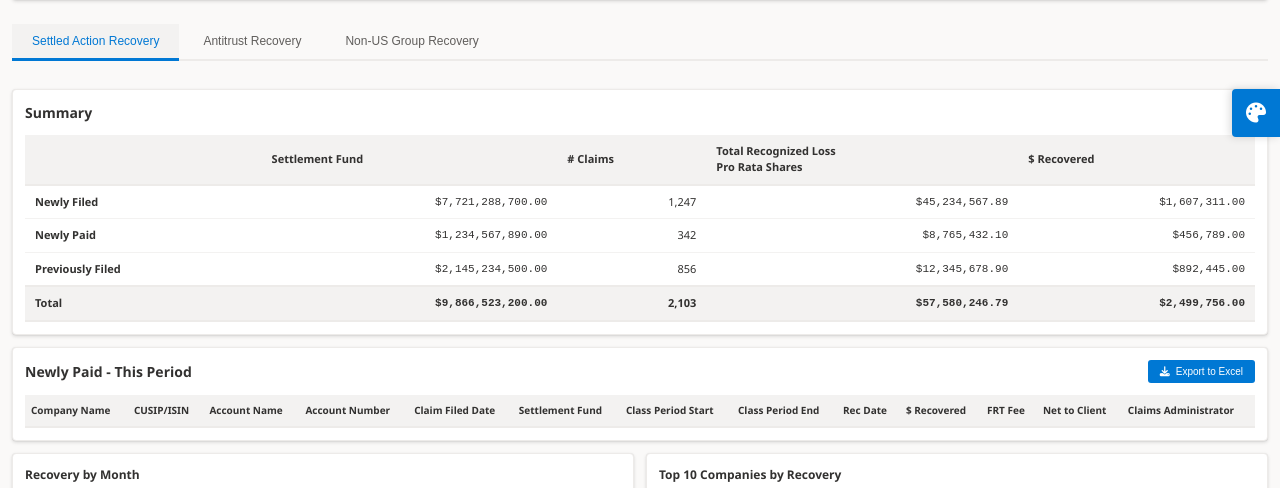
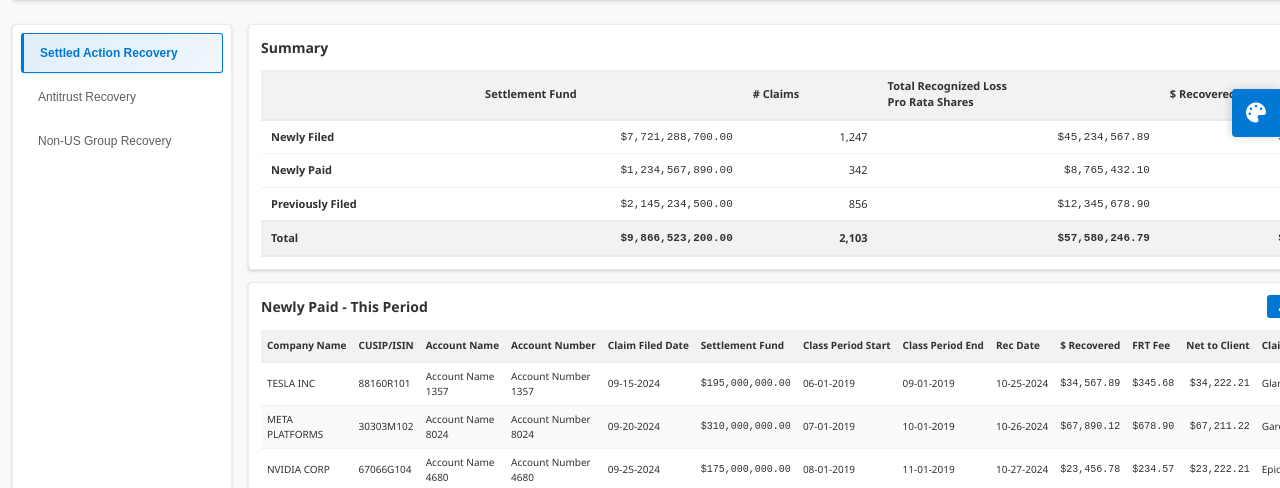
Before and after one commit to Craigjd77/art-dashboard, a plain HTML site: page client-status-reports.html in a window 1280 px wide. Shown: the part 311-799 px from the top of the page. Drawn offline with nearby package versions, Linux system fonts and the light colour scheme.

Commit message:
Improve left navigation styling with vertical sidebar layout, borders, and enhanced active state

```diff
--- a/client-status-reports.html
+++ b/client-status-reports.html
@@ -43,35 +43,59 @@
             color: var(--pbi-text-secondary);
         }
 
+        .report-tabs-container {
+            display: flex;
+            gap: 16px;
+            margin-bottom: 16px;
+        }
+
         .report-tabs {
             display: flex;
-            gap: 4px;
-            margin-bottom: 16px;
-            border-bottom: 2px solid var(--pbi-border);
+            flex-direction: column;
+            gap: 0;
+            min-width: 220px;
+            background: var(--pbi-card-bg);
+            border: 1px solid var(--pbi-border);
+            border-radius: 4px;
+            padding: 8px;
+            box-shadow: var(--pbi-shadow);
         }
 
         .report-tab {
-            padding: 10px 20px;
+            padding: 12px 16px;
             background: transparent;
-            border: none;
-            border-bottom: 3px solid transparent;
+            border: 1px solid transparent;
+            border-radius: 3px;
             font-size: 12px;
             font-weight: 500;
             color: var(--pbi-text-secondary);
             cursor: pointer;
             transition: all 0.2s ease;
-            margin-bottom: -2px;
+            text-align: left;
+            margin-bottom: 4px;
+        }
+
+        .report-tab:last-child {
+            margin-bottom: 0;
         }
 
         .report-tab:hover {
             color: var(--pbi-primary);
             background: var(--pbi-hover);
+            border-color: var(--pbi-border);
         }
 
         .report-tab.active {
             color: var(--pbi-primary);
-            border-bottom-color: var(--pbi-primary);
-            background: var(--pbi-hover);
+            background: linear-gradient(135deg, rgba(0, 120, 212, 0.12) 0%, rgba(0, 120, 212, 0.06) 100%);
+            border-color: var(--pbi-primary);
+            border-left-width: 3px;
+            font-weight: 600;
+            box-shadow: 0 1px 3px rgba(0, 120, 212, 0.15);
+        }
+
+        .report-content-wrapper {
+            flex: 1;
         }
 
         .summary-section {
@@ -411,13 +435,17 @@
             </div>
         </div>
 
-        <!-- Report Tabs -->
+        <!-- Report Tabs Container -->
+        <div class="report-tabs-container">
+            <!-- Report Tabs (Left Sidebar) -->
             <div class="report-tabs">
                 <button class="report-tab active" data-tab="settled">Settled Action Recovery</button>
                 <button class="report-tab" data-tab="antitrust">Antitrust Recovery</button>
                 <button class="report-tab" data-tab="nonus">Non-US Group Recovery</button>
             </div>
 
+            <!-- Report Content (Right Side) -->
+            <div class="report-content-wrapper">
                 <!-- Settled Action Recovery Tab -->
                 <div class="report-tab-content" id="settledTab">
             <!-- Summary Section -->
@@ -779,6 +807,8 @@
             </div>
                 </div>
             </div>
+        </div>
+    </div>
 
     <!-- FRT Footer -->
     <div class="frt-footer">
@@ -890,6 +920,31 @@
             });
         }
 
+        function populateSettledNewlyPaidTable() {
+            const tbody = document.getElementById('settledNewlyPaidTableBody');
+            tbody.innerHTML = '';
+
+            settledNewlyPaidData.forEach(row => {
+                const tr = document.createElement('tr');
+                tr.innerHTML = `
+                    <td>${row.company}</td>
+                    <td>${row.cusip}</td>
+                    <td>${row.accountName}</td>
+                    <td>${row.accountNumber}</td>
+                    <td class="date-cell">${row.filedDate}</td>
+                    <td class="currency-cell">${row.fund}</td>
+                    <td class="date-cell">${row.periodStart}</td>
+                    <td class="date-cell">${row.periodEnd}</td>
+                    <td class="date-cell">${row.recDate}</td>
+                    <td class="currency-cell">${row.recovered}</td>
+                    <td class="currency-cell">${row.fee}</td>
+                    <td class="currency-cell">${row.net}</td>
+                    <td>${row.admin}</td>
+                `;
+                tbody.appendChild(tr);
+            });
+        }
+
         function populateAntitrustNewlyPaidTable() {
             const tbody = document.getElementById('antitrustNewlyPaidTableBody');
             tbody.innerHTML = '';
@@ -980,38 +1035,6 @@
                 `;
                 tbody.appendChild(tr);
             });
-        }
-
-        // Export function
-        function exportTable(tableId, filename) {
-            const table = document.getElementById(tableId);
-            if (!table) return;
-
-            let csv = [];
-            const rows = table.querySelectorAll('tr');
-
-            for (let i = 0; i < rows.length; i++) {
-                const row = [];
-                const cols = rows[i].querySelectorAll('td, th');
-
-                for (let j = 0; j < cols.length; j++) {
-                    let data = cols[j].innerText.replace(/(\r\n|\n|\r)/gm, '').replace(/"/g, '""');
-                    row.push('"' + data + '"');
-                }
-                csv.push(row.join(','));
-            }
-
-            const csvContent = csv.join('\n');
-            const blob = new Blob([csvContent], { type: 'text/csv;charset=utf-8;' });
-            const link = document.createElement('a');
-            const url = URL.createObjectURL(blob);
-
-            link.setAttribute('href', url);
-            link.setAttribute('download', filename + '_' + new Date().toISOString().split('T')[0] + '.csv');
-            link.style.visibility = 'hidden';
-            document.body.appendChild(link);
-            link.click();
-            document.body.removeChild(link);
         }
 
         // Client selection
```
Lines whose indentation alone changed are shown as unchanged.
